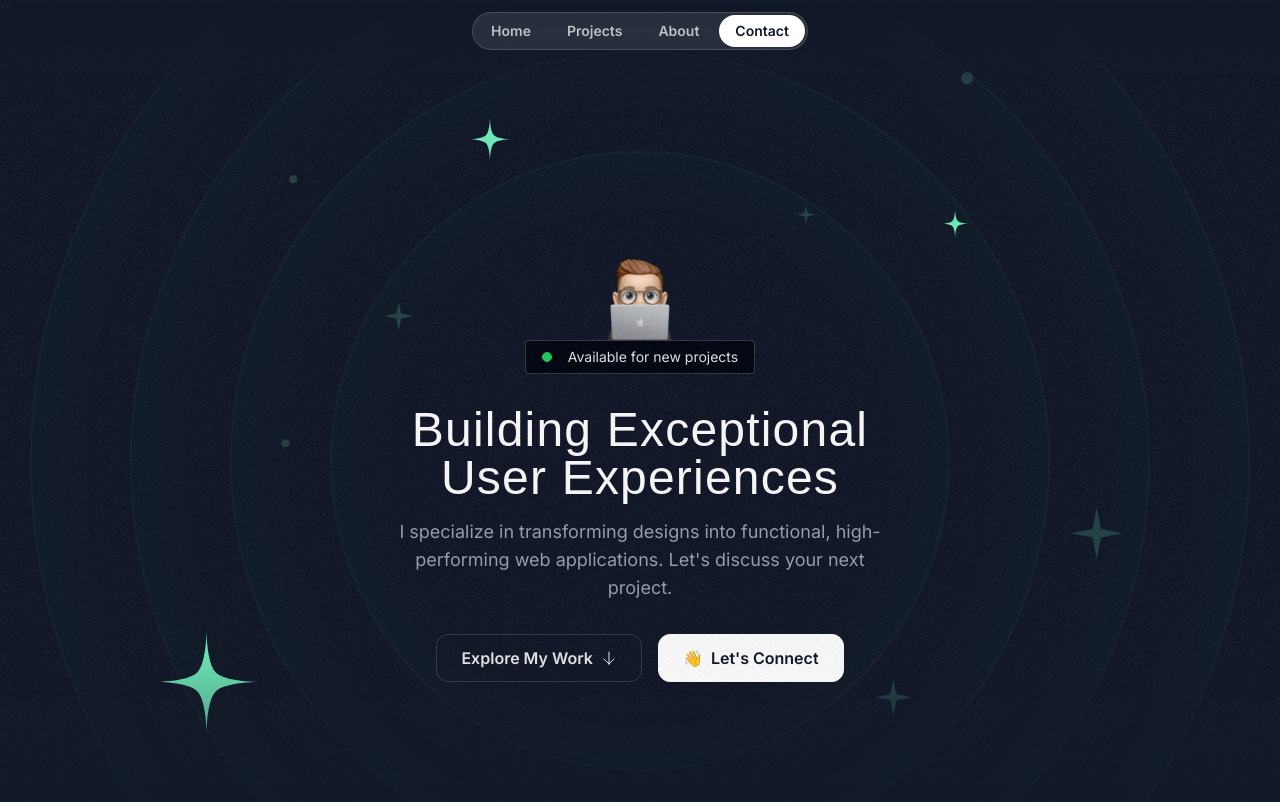
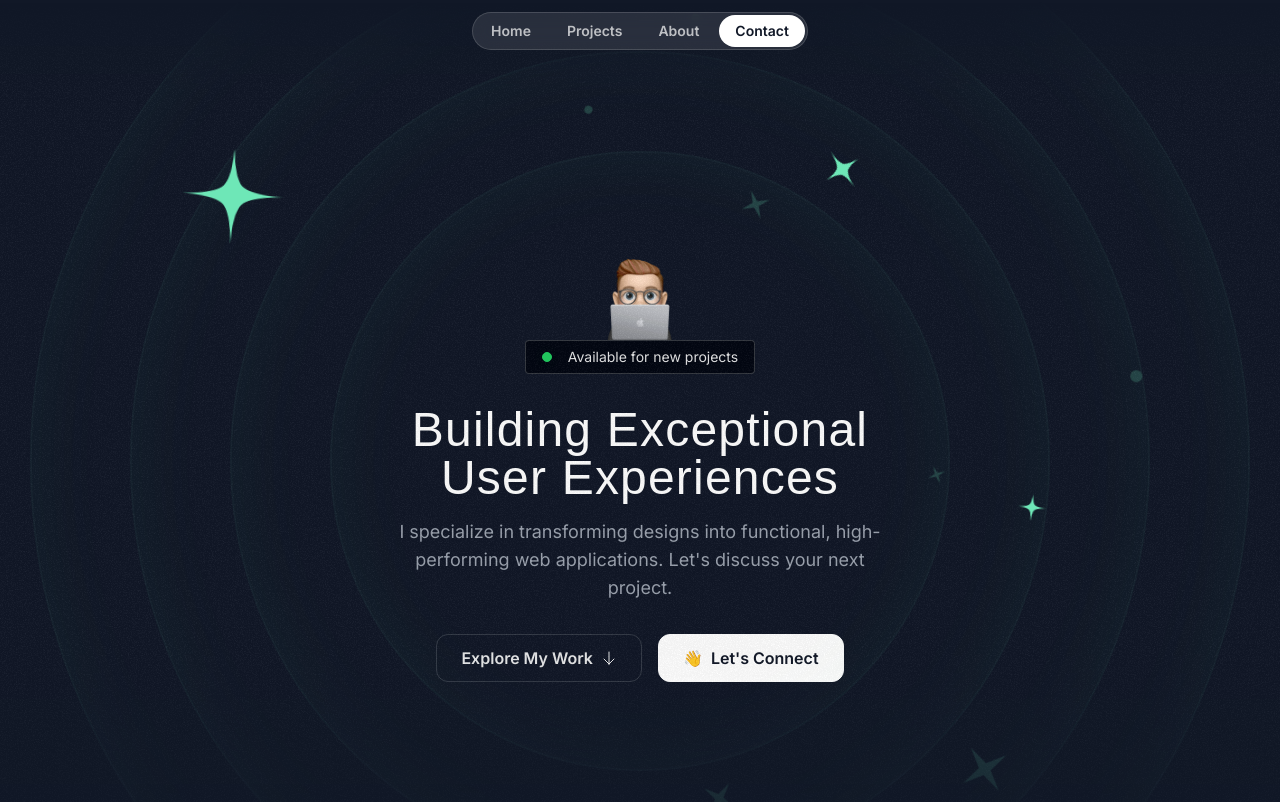
Before and after one commit to ppaann/tailwind_motion, a Next.js app: page / in a window 1280 px wide. Shown: the top 802 px of the page. Built offline with nearby package versions, Linux system fonts and the light colour scheme; a web font is replaced by a local one.

Commit message:
hero animation

```diff
--- a/src/components/HeroOrbit.tsx
+++ b/src/components/HeroOrbit.tsx
@@ -1,24 +1,38 @@
 import { PropsWithChildren } from 'react';
+import { twMerge } from 'tailwind-merge';
 
 export const HeroOrbit = ({
   children,
   size,
   rotation,
-}: PropsWithChildren<{ size: number; rotation: number }>) => {
+  doesOrbit = false,
+  orbitDuration,
+  doesSpin = false,
+  spinDuration,
+}: PropsWithChildren<{
+  size: number;
+  rotation: number;
+  doesOrbit?: boolean;
+  orbitDuration?: string;
+  doesSpin?: boolean;
+  spinDuration?: string;
+}>) => {
   return (
     <div className='absolute top-1/2 left-1/2 -translate-y-1/2 -translate-x-1/2'>
       <div
-        className=''
+        className={twMerge(doesOrbit && 'animate-spin')}
         style={{
           width: `${size}px`,
           height: `${size}px`,
           transform: `rotate(${rotation}deg)`,
+          animationDuration: orbitDuration,
         }}
       >
         <div
-          className='inline-flex'
+          className={twMerge(doesSpin && 'animate-spin', 'inline-flex')}
           style={{
             transform: `rotate(${rotation * -1}deg)`,
+            animationDuration: spinDuration,
           }}
         >
           {children}
--- a/src/sections/Hero.tsx
+++ b/src/sections/Hero.tsx
@@ -24,36 +24,105 @@ export const HeroSection = () => {
         <div className='hero-ring size-[820px] '></div>
         <div className='hero-ring size-[1020px] '></div>
         <div className='hero-ring size-[1220px] '></div>
-        <HeroOrbit size={800} rotation={-72}>
-          <StarIcon className='size-28 text-emerald-300' />
+        <HeroOrbit
+          size={430}
+          rotation={-14}
+          doesOrbit
+          orbitDuration='30s'
+          doesSpin
+          spinDuration='3s'
+        >
+          <SparkleIcon className='size-8 text-emerald-300/20' />
         </HeroOrbit>
-        ``
-        <HeroOrbit size={550} rotation={20}>
+        <HeroOrbit
+          size={440}
+          rotation={79}
+          doesOrbit
+          orbitDuration='32s'
+          doesSpin
+          spinDuration='3s'
+        >
+          <SparkleIcon className='size-5 text-emerald-300/20' />
+        </HeroOrbit>
+        <HeroOrbit
+          size={520}
+          rotation={-41}
+          doesOrbit
+          orbitDuration='34s'
+          doesSpin
+          spinDuration='6s'
+        >
+          <span className='size-2 bg-emerald-300/20  rounded-full'></span>
+        </HeroOrbit>
+        <HeroOrbit
+          size={530}
+          rotation={178}
+          doesOrbit
+          orbitDuration='36s'
+          doesSpin
+          spinDuration='10s'
+        >
+          <SparkleIcon className='size-10 text-emerald-300/20' />
+        </HeroOrbit>
+        <HeroOrbit
+          size={550}
+          rotation={20}
+          doesOrbit
+          orbitDuration='38s'
+          doesSpin
+          spinDuration='3s'
+        >
           <StarIcon className='size-12 text-emerald-300' />
         </HeroOrbit>
-        <HeroOrbit size={590} rotation={98}>
+        <HeroOrbit
+          size={590}
+          rotation={98}
+          doesOrbit
+          orbitDuration='40s'
+          doesSpin
+          spinDuration='6s'
+        >
           <StarIcon className='size-8 text-emerald-300' />
         </HeroOrbit>
-        <HeroOrbit size={430} rotation={-14}>
-          <SparkleIcon className='size-8 text-emerald-300/20' />
+        <HeroOrbit
+          size={650}
+          rotation={-5}
+          doesOrbit
+          orbitDuration='42s'
+          doesSpin
+          spinDuration='6s'
+        >
+          <span className='size-2 bg-emerald-300/20  rounded-full'></span>
         </HeroOrbit>
-        <HeroOrbit size={440} rotation={79}>
-          <SparkleIcon className='size-5 text-emerald-300/20' />
-        </HeroOrbit>
-        <HeroOrbit size={530} rotation={178}>
-          <SparkleIcon className='size-10 text-emerald-300/20' />
-        </HeroOrbit>
-        <HeroOrbit size={710} rotation={144}>
+        <HeroOrbit
+          size={710}
+          rotation={144}
+          doesOrbit
+          orbitDuration='44s'
+          doesSpin
+          spinDuration='3s'
+        >
           <SparkleIcon className='size-14 text-emerald-300/20' />
         </HeroOrbit>
-        <HeroOrbit size={730} rotation={86}>
+        <HeroOrbit
+          size={730}
+          rotation={86}
+          doesOrbit
+          orbitDuration='46s'
+          doesSpin
+          spinDuration='6s'
+        >
           <span className='size-3 bg-emerald-300/20 rounded-full'></span>
         </HeroOrbit>
-        <HeroOrbit size={520} rotation={-41}>
-          <span className='size-2 bg-emerald-300/20  rounded-full'></span>
-        </HeroOrbit>
-        <HeroOrbit size={650} rotation={-5}>
-          <span className='size-2 bg-emerald-300/20  rounded-full'></span>
+        <HeroOrbit
+          size={800}
+          rotation={-72}
+          doesOrbit
+          orbitDuration='48s'
+          doesSpin
+          spinDuration='6s'
+        >
+          <StarIcon className='size-28 text-emerald-300' />
         </HeroOrbit>
       </div>
       <div className='container'>
```
